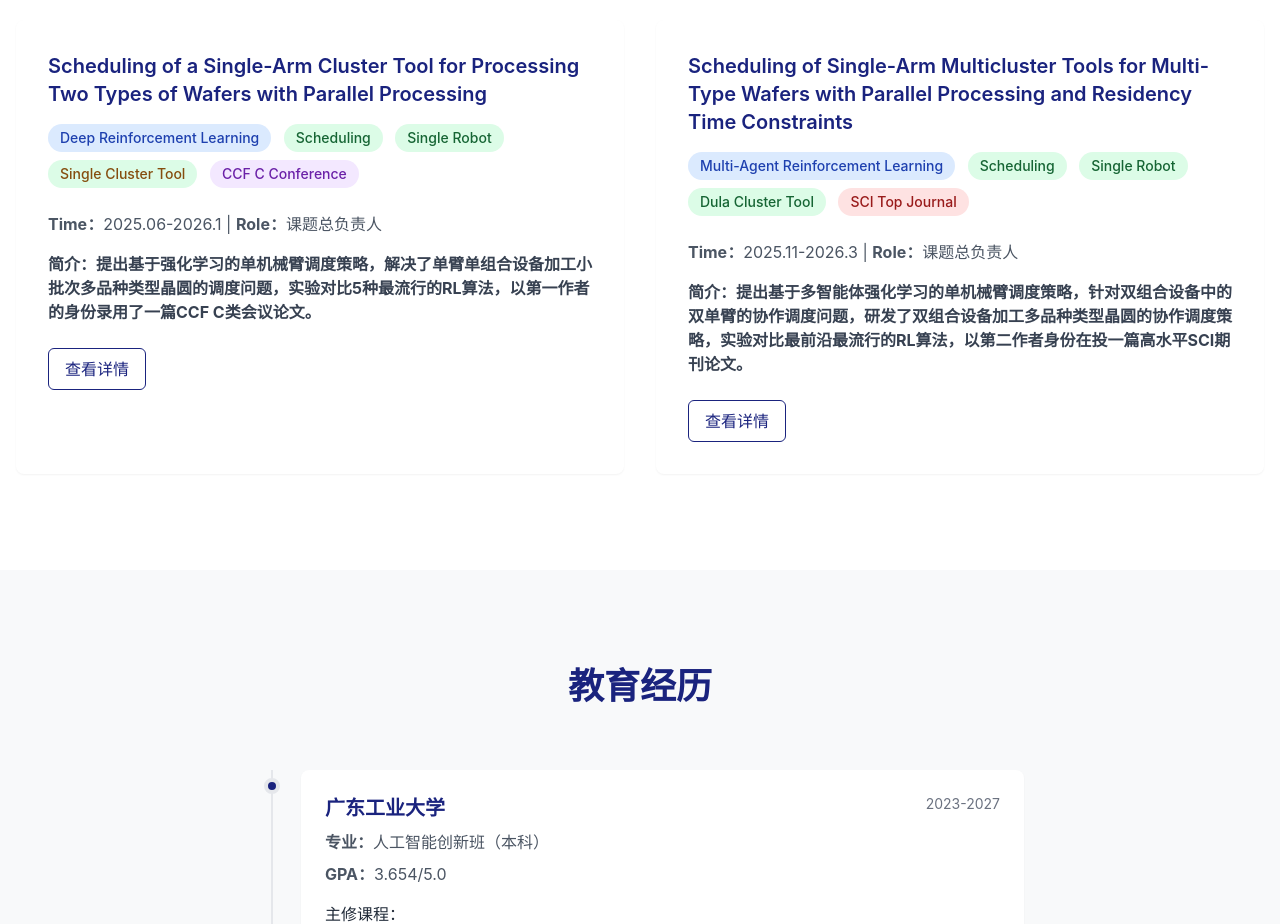
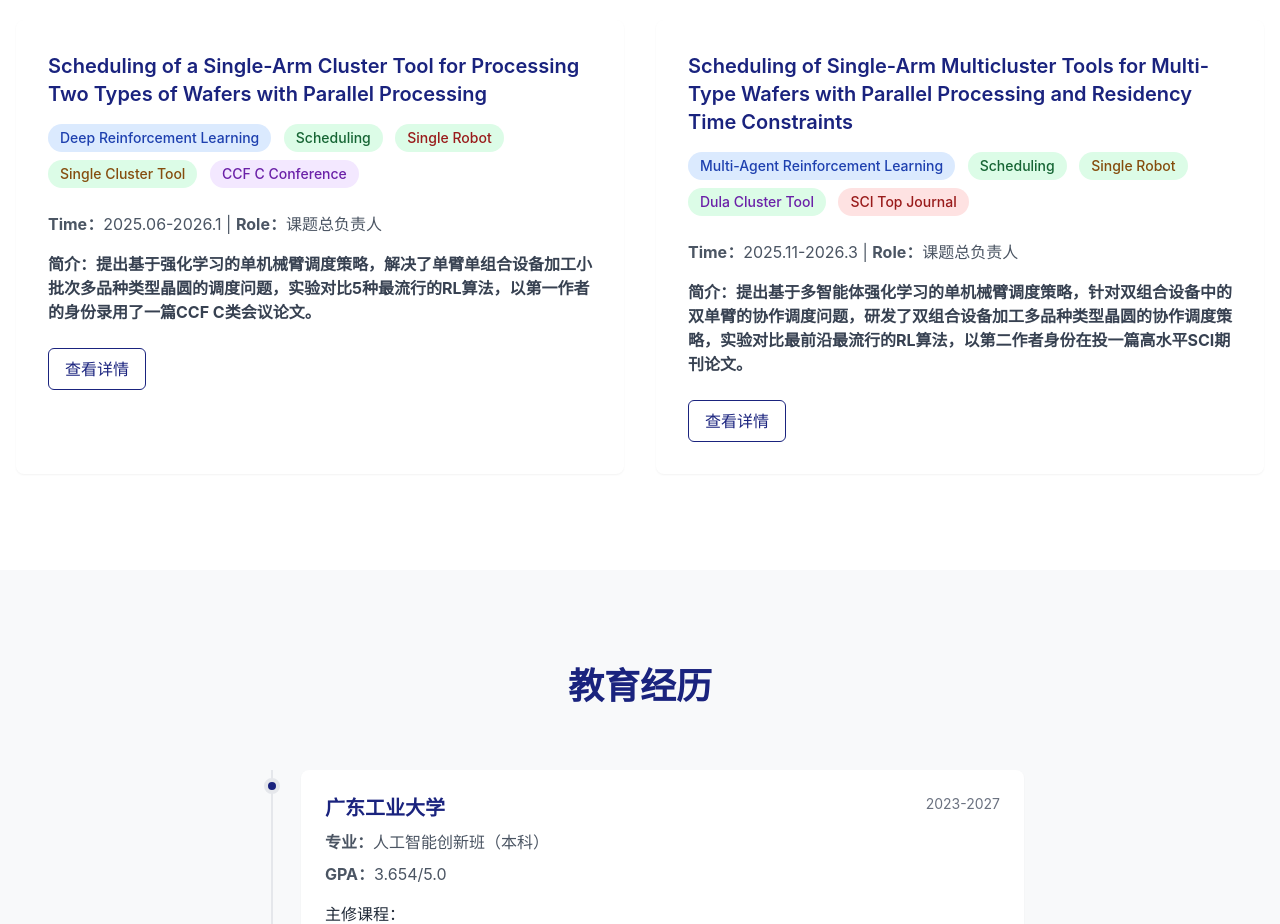
Before and after one commit to ChenglangRong/ChengLangRong.github.io, a plain HTML site: page index.html in a window 1280 px wide. Shown: the part 980-1904 px from the top of the page. Drawn offline with nearby package versions, Linux system fonts and the light colour scheme.

Commit message:
Update index.html

```diff
--- a/index.html
+++ b/index.html
@@ -345,7 +345,7 @@
                     <div class="mb-4">
                         <span class="inline-block px-3 py-1 bg-blue-100 text-blue-800 text-sm font-medium rounded-full mr-2 mb-2">Deep Reinforcement Learning</span>
                         <span class="inline-block px-3 py-1 bg-green-100 text-green-800 text-sm font-medium rounded-full mr-2 mb-2">Scheduling</span>
-                        <span class="inline-block px-3 py-1 bg-green-100 text-green-800 text-sm font-medium rounded-full mr-2 mb-2">Single Robot</span>
+                        <span class="inline-block px-3 py-1 bg-green-100 text-red-800 text-sm font-medium rounded-full mr-2 mb-2">Single Robot</span>
                         <span class="inline-block px-3 py-1 bg-green-100 text-yellow-800 text-sm font-medium rounded-full mr-2 mb-2">Single Cluster Tool</span>
                         <span class="inline-block px-3 py-1 bg-purple-100 text-purple-800 text-sm font-medium rounded-full mr-2 mb-2">CCF C Conference</span>
                     </div>
@@ -372,8 +372,8 @@
                     <div class="mb-4">
                         <span class="inline-block px-3 py-1 bg-blue-100 text-blue-800 text-sm font-medium rounded-full mr-2 mb-2">Multi-Agent Reinforcement Learning</span>
                         <span class="inline-block px-3 py-1 bg-green-100 text-green-800 text-sm font-medium rounded-full mr-2 mb-2">Scheduling</span>
-                        <span class="inline-block px-3 py-1 bg-green-100 text-green-800 text-sm font-medium rounded-full mr-2 mb-2">Single Robot</span>
-                        <span class="inline-block px-3 py-1 bg-green-100 text-green-800 text-sm font-medium rounded-full mr-2 mb-2">Dula Cluster Tool</span>
+                        <span class="inline-block px-3 py-1 bg-green-100 text-yellow-800 text-sm font-medium rounded-full mr-2 mb-2">Single Robot</span>
+                        <span class="inline-block px-3 py-1 bg-green-100 text-purple-800 text-sm font-medium rounded-full mr-2 mb-2">Dula Cluster Tool</span>
                         <span class="inline-block px-3 py-1 bg-red-100 text-red-800 text-sm font-medium rounded-full mr-2 mb-2">SCI Top Journal</span>
                     </div>
                     <p class="text-gray-600 mb-4">
```
